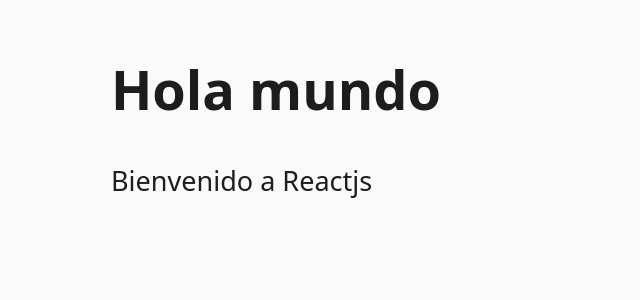
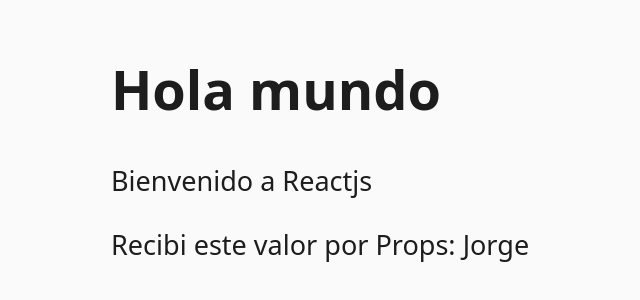
Before and after one commit to jorgescript/basicos-react, a React (Vite) app: page / in a window 1280 px wide. Shown: the part 132-432 px from the top of the page, without its empty margins (37-677 px from the left). Built offline with nearby package versions, Linux system fonts and the light colour scheme.

Commit message:
Comunicacion entre componentes (props)

```diff
--- a/src/App.jsx
+++ b/src/App.jsx
@@ -1,3 +1,5 @@
+import { ComponenteProps } from "./ComponenteProps";
+
 export const App = () => {
   const contenido = {
     titulo: "Hola mundo",
@@ -7,6 +9,7 @@ export const App = () => {
     <>
       <h1>{contenido.titulo}</h1>
       <p>{contenido.parrafo}</p>
+      <ComponenteProps valor="Jorge" />
     </>
   );
 };
--- /dev/null
+++ b/src/ComponenteProps.jsx
@@ -0,0 +1,3 @@
+export const ComponenteProps = ({ valor }) => (
+  <p>Recibi este valor por Props: {valor}</p>
+);
```
